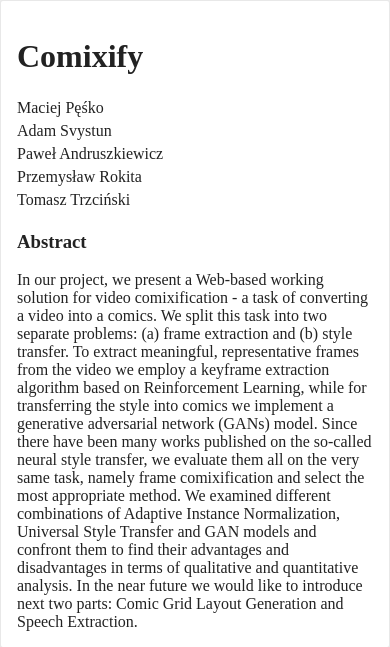
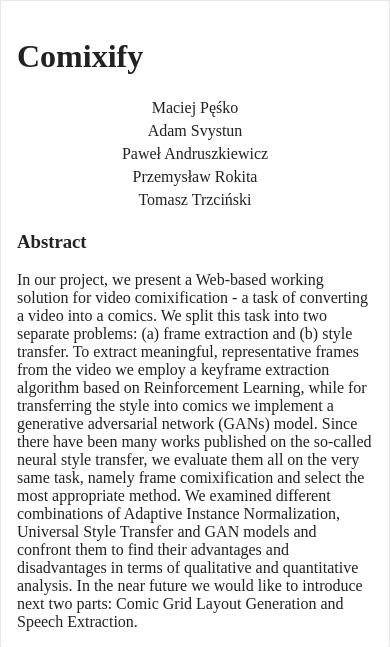
Before and after one commit to maciej3031/comixify, a Django app: page / in a window 390 px wide. Shown: the top 647 px of the page. Run offline with Django 3.2, Linux system fonts and the light colour scheme; parts of the project's set-up code (start-up, migrations or seed data) failed here and were passed over.

Commit message:
Fix authors centering on mobile

```diff
--- a/frontend/static/frontend/css/app.css
+++ b/frontend/static/frontend/css/app.css
@@ -27,7 +27,6 @@ body {
 .authors {
 	display: flex;
 	justify-content: space-between;
-	max-width: 500px;
 	margin: 0 auto;
 }
 
@@ -136,6 +135,7 @@ button:focus {
 	}
 	.authors {
 		flex-direction: column;
+		text-align: center;
 	}
 	.authors div {
 		margin: 2.5px 0;
```
